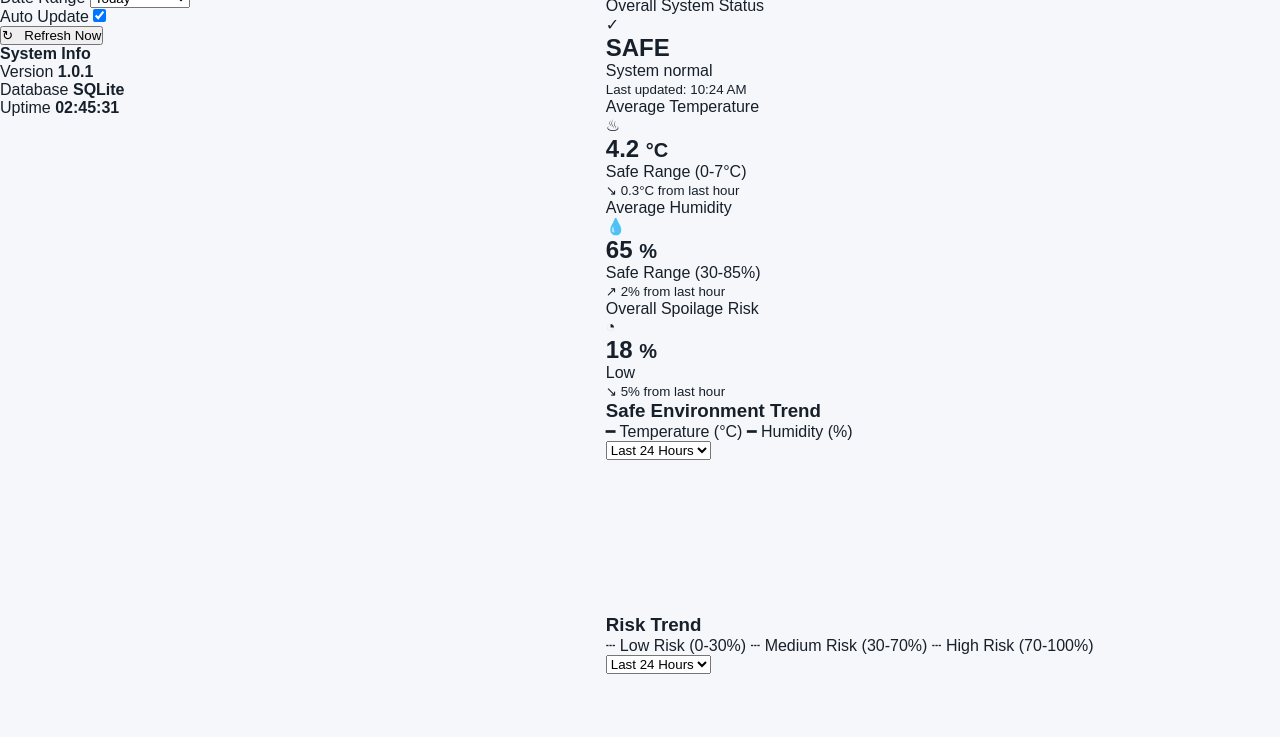
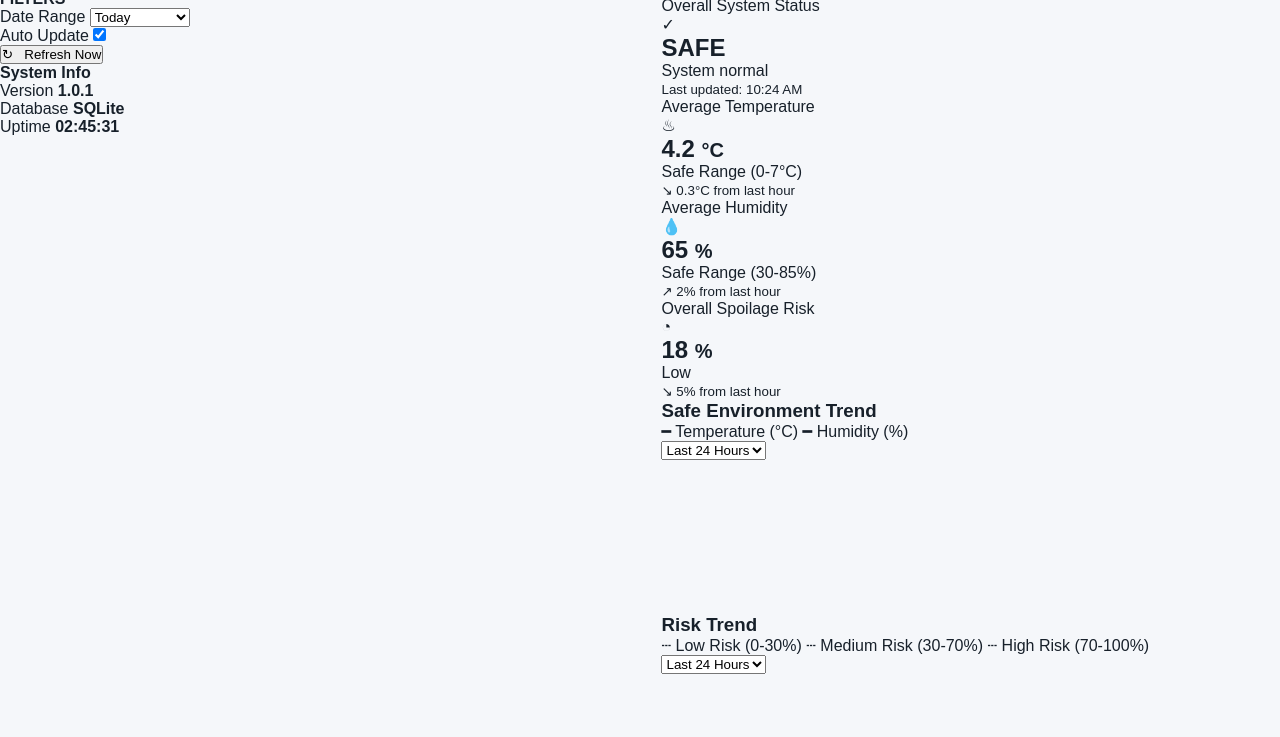
Before and after one commit to Jay-332/FoodChain-Guardian, a plain HTML site: page index.html in a window 1280 px wide. Shown: the part 131-868 px from the top of the page. Drawn offline with nearby package versions, Linux system fonts and the light colour scheme.

Commit message:
Add main content shell layout

```diff
--- a/style.css
+++ b/style.css
@@ -22,3 +22,13 @@ select {
     display: flex;
     min-height: 100vh;
 }
+
+
+/* ================= MAIN CONTENT SHELL ================= */
+
+.main {
+    margin-left: 270px;
+    width: calc(100% - 270px);
+    min-height: 100vh;
+    padding: 0 18px;
+}
```
